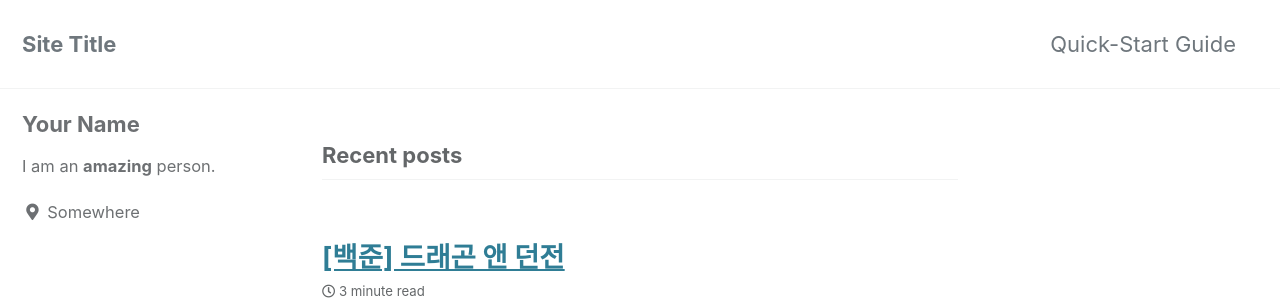
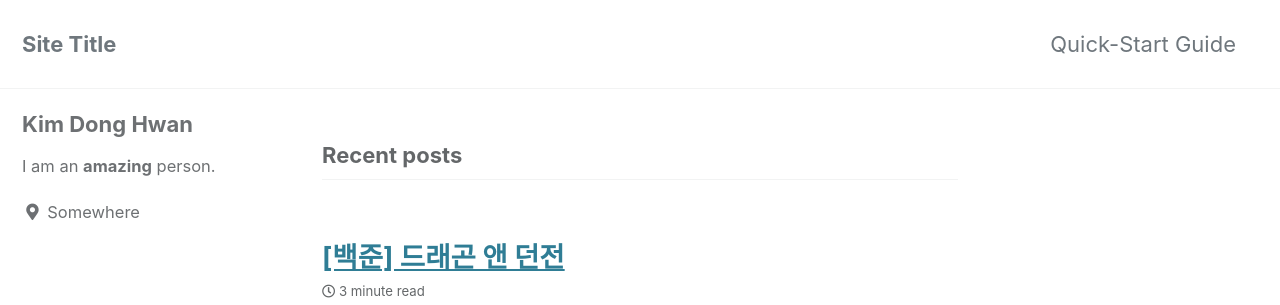
Before and after one commit to forwarder1121/forwarder1121.github.io_old, a Jekyll site: the page built from index.html, in a window 1280 px wide. Shown: the top 305 px of the page. Built offline with Jekyll 4.4.1, drawn with Linux system fonts in a browser that asks for light colours; cached includes are drawn as plain includes; the list of posts is cut into pages by our own code.

```diff
--- a/_config.yml
+++ b/_config.yml
@@ -96,15 +96,15 @@ social:
 
 # Analytics
 analytics:
-  provider               : false # false (default), "google", "google-universal", "google-gtag", "custom"
+  provider               : "google-gtag" # false (default), "google", "google-universal", "google-gtag", "custom"
   google:
-    tracking_id          :
+    tracking_id          : "G-NBGTX3M7GW"
     anonymize_ip         : # true, false (default)
 
 
 # Site Author
 author:
-  name             : "Your Name"
+  name             : "Kim Dong Hwan"
   avatar           : # path of avatar image, e.g. "/assets/images/bio-photo.jpg"
   bio              : "I am an **amazing** person."
   location         : "Somewhere"
```
